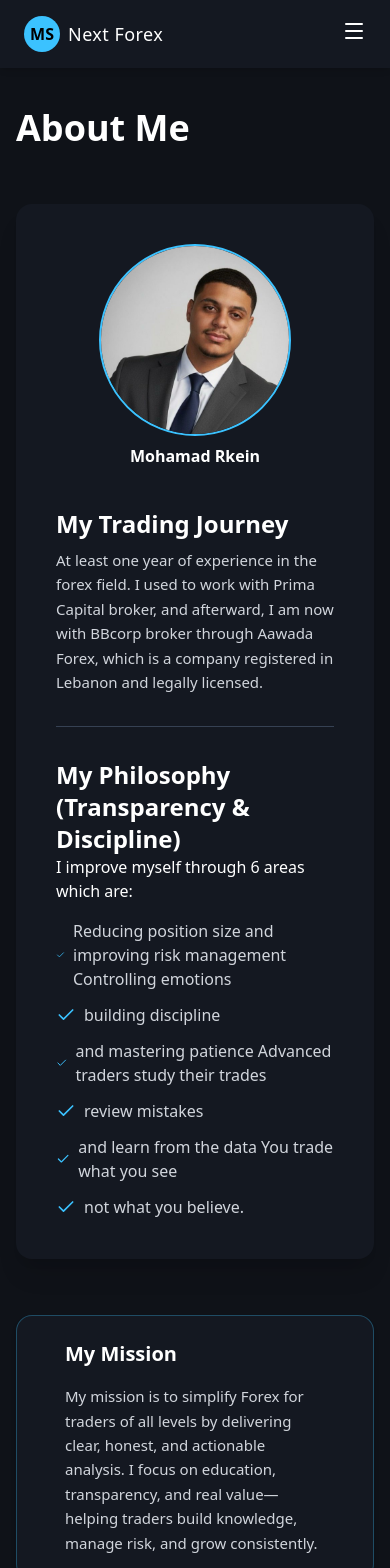
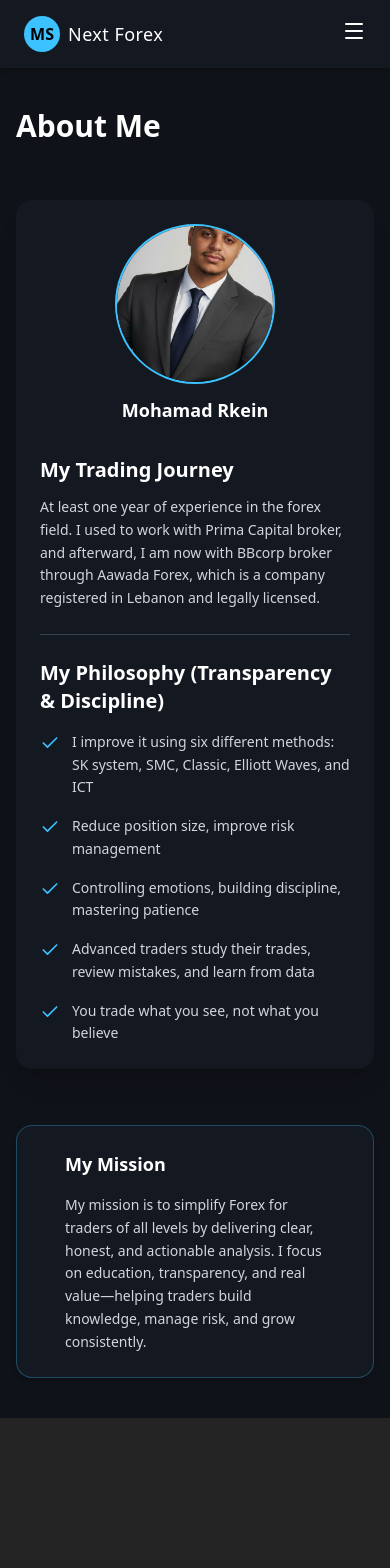
Before and after one commit to Hussen-ghadban/forex, a React (Vite) app: page / in a window 390 px wide. Shown: the top 1568 px of the page. After the commit the page ends 1418 px from the top, so only its background shows below. Built offline with nearby package versions, Linux system fonts and the light colour scheme.

Commit message:
fix design and contents

```diff
--- a/src/pages/AboutMeSection.tsx
+++ b/src/pages/AboutMeSection.tsx
@@ -16,7 +16,7 @@ export default function AboutMeSection() {
           initial={{ opacity: 0, y: -20 }}
           animate={{ opacity: 1, y: 0 }}
           transition={{ duration: 0.6, delay: 0.1 }}
-          className="text-4xl font-bold"
+          className="text-3xl md:text-4xl font-bold"
         >
           About Me
         </motion.h1>
@@ -26,37 +26,35 @@ export default function AboutMeSection() {
           initial={{ opacity: 0, scale: 0.95 }}
           animate={{ opacity: 1, scale: 1 }}
           transition={{ duration: 0.6, delay: 0.2 }}
-          className="flex flex-col md:flex-row items-center md:items-start gap-10 bg-[#141821] p-10 rounded-2xl shadow-xl"
+          className="flex flex-col md:flex-row items-center md:items-start gap-8 md:gap-10 bg-[#141821] p-6 md:p-10 rounded-2xl shadow-xl"
         >
           {/* Profile Image */}
           <motion.div
             initial={{ opacity: 0, rotate: -5 }}
             animate={{ opacity: 1, rotate: 0 }}
             transition={{ duration: 0.6, delay: 0.3 }}
-  className="flex flex-col items-center"
+            className="flex flex-col items-center flex-shrink-0"
           >
-  <div className="w-48 h-48 rounded-full overflow-hidden border-2 border-[#3bc2ff]">
+            <div className="w-40 h-40 md:w-48 md:h-48 rounded-full overflow-hidden border-2 border-[#3bc2ff]">
               <img
                 src="profile.jpg"
                 alt="Profile"
-      className="w-full h-auto"
+                className="w-full h-full object-cover"
               />
             </div>
-
-  <p className="mt-2 text-white font-semibold">Mohamad Rkein</p>
+            <p className="mt-3 text-white font-semibold text-lg">Mohamad Rkein</p>
           </motion.div>
 
-
           {/* Text Section */}
-          <div className="flex-1 space-y-8">
+          <div className="flex-1 space-y-6 md:space-y-8 w-full">
             {/* Trading Journey */}
             <motion.div
               initial={{ opacity: 0, x: 20 }}
               animate={{ opacity: 1, x: 0 }}
               transition={{ duration: 0.6, delay: 0.4 }}
             >
-              <h2 className="text-2xl font-semibold">My Trading Journey</h2>
-              <p className="text-gray-300 text-[15px] leading-relaxed max-w-xl pt-2">
+              <h2 className="text-xl md:text-2xl font-semibold mb-3">My Trading Journey</h2>
+              <p className="text-gray-300 text-sm md:text-[15px] leading-relaxed">
                 At least one year of experience in the forex field. I used to work with Prima Capital broker, and afterward,
                 I am now with BBcorp broker through Aawada Forex, which is a company registered in Lebanon and legally licensed.
               </p>
@@ -70,32 +68,35 @@ export default function AboutMeSection() {
               animate={{ opacity: 1, x: 0 }}
               transition={{ duration: 0.6, delay: 0.5 }}
             >
-              <h2 className="text-2xl font-semibold">My Philosophy (Transparency & Discipline)</h2>
-              <p>I improve myself through 6 areas which are:</p>
-              <ul className="pt-4 space-y-3 text-gray-300">
-                {["Reducing position size and improving risk management Controlling emotions", "building discipline", "and mastering patience Advanced traders study their trades", "review mistakes", "and learn from the data You trade what you see", "not what you believe."].map(
-                  (item, index) => (
+              <h2 className="text-xl md:text-2xl font-semibold mb-4">
+                My Philosophy (Transparency & Discipline)
+              </h2>
+              <ul className="space-y-4 text-gray-300">
+                {[
+                  "I improve it using six different methods: SK system, SMC, Classic, Elliott Waves, and ICT",
+                  "Reduce position size, improve risk management",
+                  "Controlling emotions, building discipline, mastering patience",
+                  "Advanced traders study their trades, review mistakes, and learn from data",
+                  "You trade what you see, not what you believe"
+                ].map((item, index) => (
                   <motion.li
                     key={index}
                     initial={{ opacity: 0, x: -10 }}
                     animate={{ opacity: 1, x: 0 }}
                     transition={{ duration: 0.4, delay: 0.6 + index * 0.1 }}
-                      className="flex items-center gap-2"
+                    className="flex items-start gap-3"
                   >
-                      <Check className="text-[#3bc2ff] w-5 h-5" /> {item}
+                    <Check className="text-[#3bc2ff] w-5 h-5 flex-shrink-0 mt-0.5" />
+                    <span className="text-sm md:text-[15px] leading-relaxed">{item}</span>
                   </motion.li>
-                  )
-                )}
+                ))}
               </ul>
             </motion.div>
           </div>
         </motion.div>
 
-        {/* Teaser Section */}
+        {/* Mission Section */}
         <div className="grid grid-cols-1 md:grid-cols-2 gap-8">
-          {/* First Card */}
-
-          {/* Second Card */}
           <motion.div
             initial={{ opacity: 0, y: 30 }}
             whileInView={{ opacity: 1, y: 0 }}
@@ -104,8 +105,8 @@ export default function AboutMeSection() {
           >
             <Card className="bg-[#141821] border border-[#3bc2ff]/30 p-6 rounded-2xl shadow-md hover:shadow-lg transition-all">
               <CardContent className="space-y-4">
-                <h3 className="text-xl text-white font-semibold">My Mission</h3>
-                <p className="text-gray-300 text-[15px] leading-relaxed">
+                <h3 className="text-lg md:text-xl text-white font-semibold">My Mission</h3>
+                <p className="text-gray-300 text-sm md:text-[15px] leading-relaxed">
                   My mission is to simplify Forex for traders of all levels by delivering clear, honest, and actionable analysis.
                   I focus on education, transparency, and real value—helping traders build knowledge, manage risk, and grow consistently.
                 </p>
```
Lines whose indentation alone changed are shown as unchanged.
